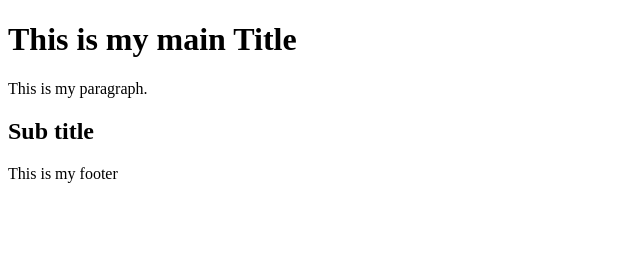
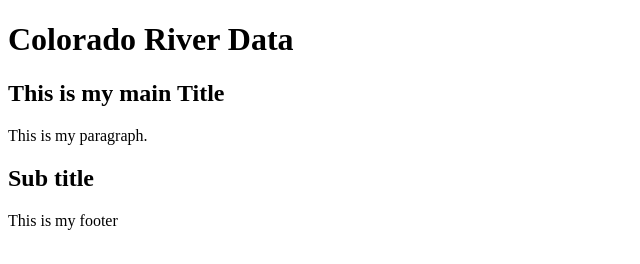
Before and after one commit to chrisj63/wdd231river, a plain HTML site: page index.html in a window 1280 px wide. Shown: the whole page, without its empty margins (0-640 px from the left). Drawn offline with Linux system fonts and the light colour scheme.

Commit message:
linking the JS page and starting to split up the header and main for the body.

```diff
--- a/index.html
+++ b/index.html
@@ -7,15 +7,26 @@
     <meta name="description" content="Colorado River data website.">
     <meta name="author" content="Chris Johnson and Matt Berg">
     <link rel="stylesheet" href="styles/river.css" />
+    <script type="module" src="scripts/river.js"></script>
     <title>Home Page</title>
     <!-- https://chrisj63.github.io/wdd231river/ -->
 </head>
 <body>
-    <h1>This is my main Title</h1>
-    <p>This is my paragraph.</p>
-    <h2>Sub title</h2>
+    <header>
+        <h1>Colorado River Data</h1>
+
+
+    </header>
+    <main>
+        <h2>This is my main Title</h2>
+        <p>This is my paragraph.</p>
+        <h2>Sub title</h2>
+    </main>
+
 </body>
 <footer>
     <p>This is my footer</p>
+
+
 </footer>
 </html>
```
